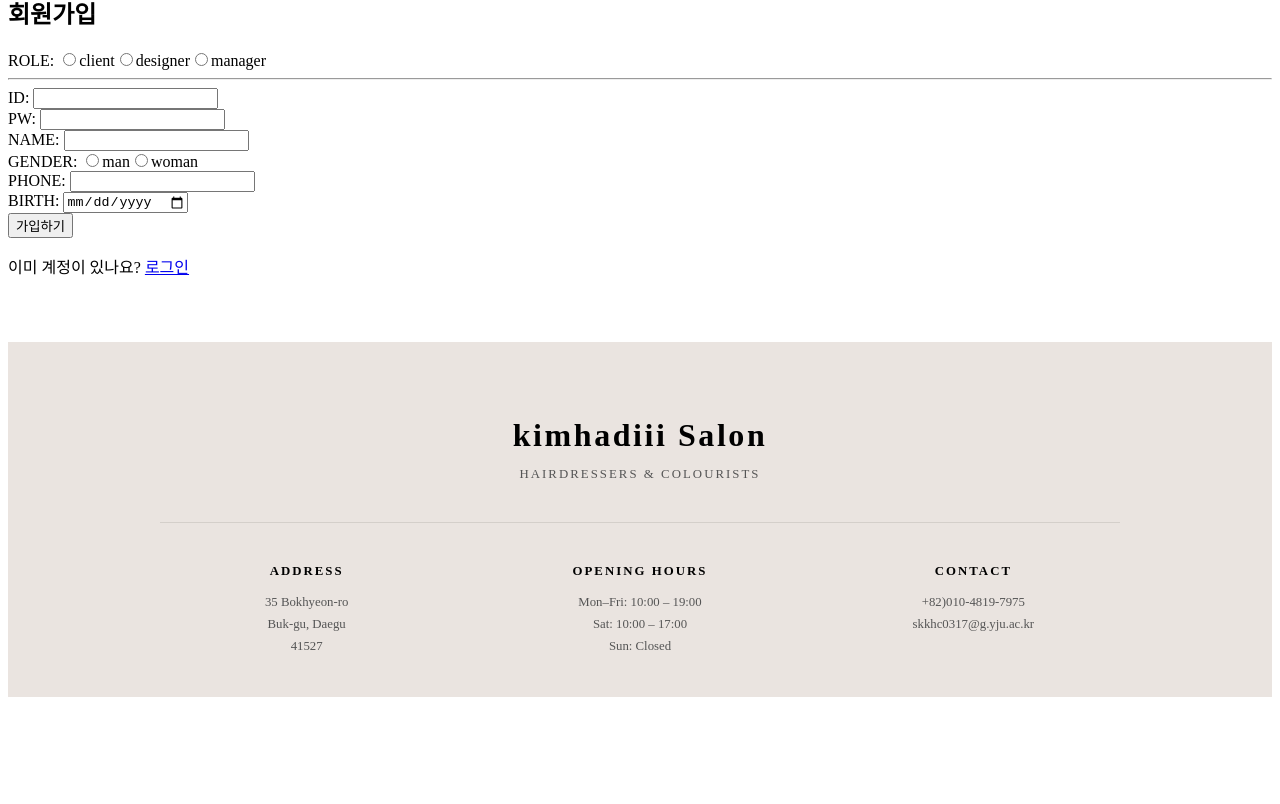
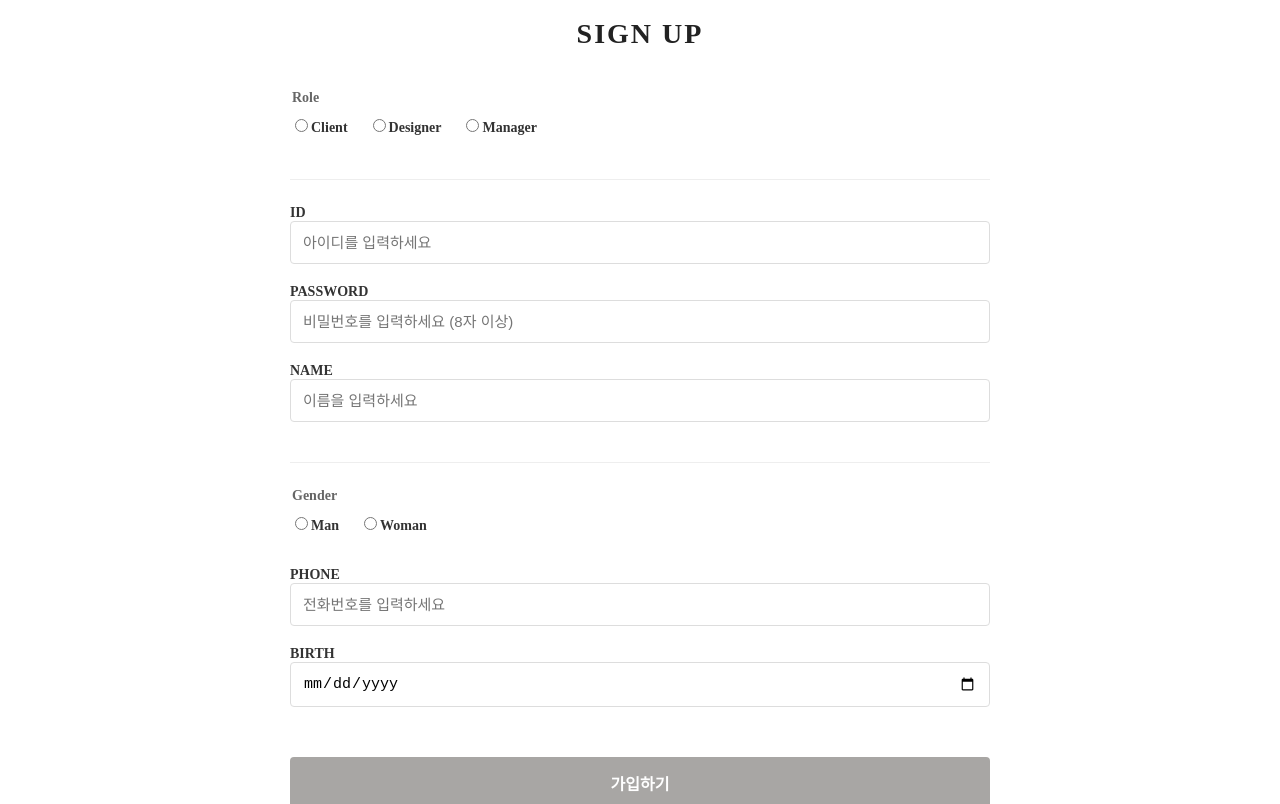
Before and after one commit to gsc-lab/cs25-3-frontend, a Vue app in the folder v01/: page /users/create in a window 1280 px wide. Shown: the part 636-1440 px from the top of the page. Before the commit the page ends 1341 px from the top, so only its background shows below. Built offline with nearby package versions, Linux system fonts and the light colour scheme.

Commit message:
fix(users): update UsersRegister.vue

```diff
--- a/v01/src/views/users/UsersRegister.vue
+++ b/v01/src/views/users/UsersRegister.vue
@@ -1,119 +1,148 @@
 <template>
-  <section class="page">
-    <h2 class="title">회원가입</h2>
+  <div class="page-wrapper">
+    <section class="signup-container">
+      <h2 class="signup-title">SIGN UP</h2>
 
-    <form class="form" @submit.prevent="onSubmit">
-      <!-- ROLE -->
-      ROLE:
+      <!-- form -->
+      <form class="signup-form" @submit.prevent="onSubmit">
+        <fieldset class="field-group">
+          <legend class="section-label">Role</legend>
+          <div class="radio-group">
+            <!-- Client -->
             <FormField
-        label="client"
+              label="Client"
               name="role"
               type="radio"
               v-model="form.role"
               value="client"
             />
-
+            <!-- Designer -->
             <FormField
-        label="designer"
+              label="Designer"
               name="role"
               type="radio"
               v-model="form.role"
               value="designer"
             />
-
+            <!-- Manager -->
             <FormField
-        label="manager"
+              label="Manager"
               name="role"
               type="radio"
               v-model="form.role"
               value="manager"
             />
+          </div>
+          <p v-if="errors.role" class="form-error">{{ errors.role }}</p>
+        </fieldset>
 
-      <p v-if="errors.role" class="form-error">{{ errors.role }}</p>
+        <div class="divider"></div>
 
-      <hr>
-
+        <div class="input-area">
+          <div class="input-wrapper">
             <!-- ID -->
             <FormField
-        label="ID: "
+              label="ID"
               v-model="form.account"
               autocomplete="username"
+              placeholder="아이디를 입력하세요"
               :error="errors.account"
             />
-      <br>
+          </div>
 
-      <!-- PW -->
+          <div class="input-wrapper">
+            <!-- PASSWORD -->
             <FormField
-        label="PW: "
+              label="PASSWORD"
               v-model="form.password"
               type="password"
               autocomplete="new-password"
+              placeholder="비밀번호를 입력하세요 (8자 이상)"
               :error="errors.password"
             />
-      <br>
+          </div>
 
+          <div class="input-wrapper">
             <!-- NAME -->
             <FormField
-        label="NAME: "
+              label="NAME"
               v-model="form.user_name"
               autocomplete="name"
+              placeholder="이름을 입력하세요"
               :error="errors.user_name"
             />
-      <br>
+          </div>
+        </div>
 
-      <!-- GENDER -->
-      GENDER:
+        <div class="divider"></div>
+
+        <fieldset class="field-group">
+          <legend class="section-label">Gender</legend>
+          <div class="radio-group">
+            <!-- radio -->
             <FormField
-        label="man"
+              label="Man"
               name="gender"
               type="radio"
               v-model="form.gender"
               value="man"
             />
-
             <FormField
-        label="woman"
+              label="Woman"
               name="gender"
               type="radio"
               v-model="form.gender"
               value="woman"
             />
+          </div>
+          <p v-if="errors.gender" class="form-error">{{ errors.gender }}</p>
+        </fieldset>
 
-      <p v-if="errors.gender" class="form-error">{{ errors.gender }}</p>
-
-      <br>
-
+        <div class="input-area">
+            <div class="input-wrapper">
               <!-- PHONE -->
                 <FormField
-        label="PHONE: "
+                label="PHONE"
                 type="tel"
                 v-model="form.phone"
                 autocomplete="tel"
+                placeholder="전화번호를 입력하세요"
                 :error="errors.phone"
                 />
-      <br>
+            </div>
 
+            <div class="input-wrapper">
                 <!-- BIRTH -->
                 <FormField
-        label="BIRTH: "
+                label="BIRTH"
                 type="date"
                 v-model="form.birth"
                 autocomplete="bday"
                 :error="errors.birth"
                 />
-      <br>
+            </div>
+        </div>
 
+        <div class="message-area">
+            <!-- 서버 오류 메시지 -->
             <p v-if="serverError" class="msg error">{{ serverError }}</p>
             <p v-if="serverOK" class="msg ok">가입이 완료되었습니다. 로그인 해주세요.</p>
+        </div>
 
-      <SubmitButton :loading="loading">가입하기</SubmitButton>
+        <div class="btn-area">
+            <!-- 가입하기 버튼 -->
+            <SubmitButton :loading="loading" class="submit-btn">
+                가입하기
+            </SubmitButton>
+        </div>
       </form>
 
-    <p class="link">
+      <p class="signup-footer">
         이미 계정이 있나요?
-      <RouterLink to="/users/login">로그인</RouterLink>
+        <RouterLink to="/users/login" class="link">로그인</RouterLink>
       </p>
     </section>
+  </div>
 </template>
 
 <script setup>
@@ -123,6 +152,7 @@ import { UsersApi } from "@/api/users";
 import FormField from "@/components/FormField.vue";
 import SubmitButton from "@/components/SubmitButton.vue";
 
+// 라우터 생성
 const router = useRouter();
 
 // 폼 상태
@@ -147,6 +177,7 @@ const errors = reactive({
   birth: "",
 });
 
+// 상태 관리 변수
 const serverError = ref("");
 const serverOK = ref(false);
 const loading = ref(false);
@@ -162,22 +193,22 @@ function validate() {
   errors.role      = form.role ? "" : "역할을 선택하세요.";
   errors.gender    = form.gender ? "" : "성별을 선택하세요.";
 
-  // errors 객체에서 values 값만 뽑아내서 values 값들이 모두 ""을 만족하는지 검사
-  // 만족할 경우 true, 만족하지 않을 경우 false 반환
   return Object.values(errors).every(v => v === "");
 }
 
+// 제출 로직
 async function onSubmit() {
   serverError.value = "";
   serverOK.value = false;
 
-  // 에러가 하나라도 있을 경우 제출 로직 종료
+  // 빈 값이 있을 경우 제출 로직 종료
   if (!validate()) return;
 
-  loading.value = true;   // 로딩 시작
+  // loading 활성화
+  loading.value = true;
 
   try {
-    // HTTP request 및 response
+    // UsersApi.register(payload)
     await UsersApi.register({
       account:   form.account,
       user_name: form.user_name,
@@ -188,19 +219,186 @@ async function onSubmit() {
       birth:     form.birth,
     });
 
-    // 성공했다면
+    // serverOK 활성화 후 로그인 페이지 이동
     serverOK.value = true;
-
-    // 바로 로그인 페이지로 이동
     router.push("/users/login");
   } catch (e) {
     const data = e?.response?.data;
-
-    // 서버에서 작성한 오류 출력
-    const msg = data?.error?.message;
+    const msg = data?.error?.message || "회원가입 중 오류가 발생했습니다.";
+    // 서버 오류 메시지 출력
     serverError.value = msg;
+    alert(msg);
   } finally {
-    loading.value = false;  // 로딩 종료
+    // loading 비활성화
+    loading.value = false;
   }
 }
 </script>
+
+<style scoped>
+.page-wrapper {
+  display: flex;
+  justify-content: center;
+  align-items: center;
+  min-height: 60vh;
+}
+
+.signup-container {
+  width: 100%;
+  max-width: 700px;
+  padding: 20px;
+  color: #333;
+}
+
+.signup-title {
+  font-size: 28px;
+  font-weight: 700;
+  letter-spacing: 2px;
+  text-align: center;
+  margin-bottom: 40px;
+  color: #222;
+}
+
+.signup-form {
+  display: flex;
+  flex-direction: column;
+}
+
+.field-group {
+    border: none;
+    padding: 0;
+    margin: 0 0 20px 0;
+}
+
+.section-label {
+    font-size: 14px;
+    font-weight: 600;
+    color: #666;
+    margin-bottom: 10px;
+    display: block;
+}
+
+.radio-group {
+    display: flex;
+    gap: 20px;
+    margin-bottom: 5px;
+}
+
+.divider {
+    height: 1px;
+    background-color: #eee;
+    margin: 10px 0 25px 0;
+}
+
+.input-area {
+    margin-bottom: 10px;
+}
+
+.input-wrapper {
+    margin-bottom: 20px;
+}
+
+:deep(label) {
+  display: block;
+  font-weight: 600;
+  margin-bottom: 8px;
+  font-size: 14px;
+  color: #333;
+}
+
+:deep(input[type="text"]),
+:deep(input[type="password"]),
+:deep(input[type="tel"]),
+:deep(input[type="date"]) {
+  width: 100%;
+  padding: 12px;
+  border: 1px solid #ddd;
+  border-radius: 4px;
+  box-sizing: border-box;
+  font-size: 15px;
+  transition: all 0.3s;
+}
+
+:deep(input:focus) {
+  outline: none;
+  border-color: #a8a6a4;
+  box-shadow: 0 0 0 2px rgba(168, 166, 164, 0.1);
+}
+
+.form-error {
+    color: #d9534f;
+    font-size: 13px;
+    margin-top: 5px;
+}
+.msg.error {
+    color: #d9534f;
+    text-align: center;
+    font-weight: 600;
+    margin-bottom: 15px;
+}
+.msg.ok {
+    color: #5cb85c;
+    text-align: center;
+    font-weight: 600;
+    margin-bottom: 15px;
+}
+
+.btn-area {
+    margin-top: 20px;
+}
+
+:deep(button) {
+  width: 100%;
+  padding: 14px;
+  background-color: #a8a6a4;
+  color: white;
+  border: none;
+  border-radius: 4px;
+  font-size: 16px;
+  font-weight: 600;
+  cursor: pointer;
+  transition: background-color 0.3s;
+}
+
+:deep(button:hover) {
+  background-color: #cfbdaa;
+}
+
+:deep(button:disabled) {
+  background-color: #ccc;
+  cursor: not-allowed;
+}
+
+.signup-footer {
+  margin-top: 25px;
+  text-align: center;
+  font-size: 13px;
+  color: #666;
+}
+
+.link {
+  color: #a8a6a4;
+  font-weight: 600;
+  text-decoration: none;
+  margin-left: 5px;
+}
+
+.link:hover {
+  text-decoration: underline;
+  color: #888;
+}
+
+@media (max-width: 600px) {
+  .signup-container {
+    padding: 30px 20px;
+    border: none;
+    box-shadow: none;
+    background-color: transparent;
+  }
+  .page-wrapper {
+      background-color: #fff;
+      padding-top: 20px;
+      align-items: flex-start;
+  }
+}
+</style>
```
Lines whose indentation alone changed are shown as unchanged.
